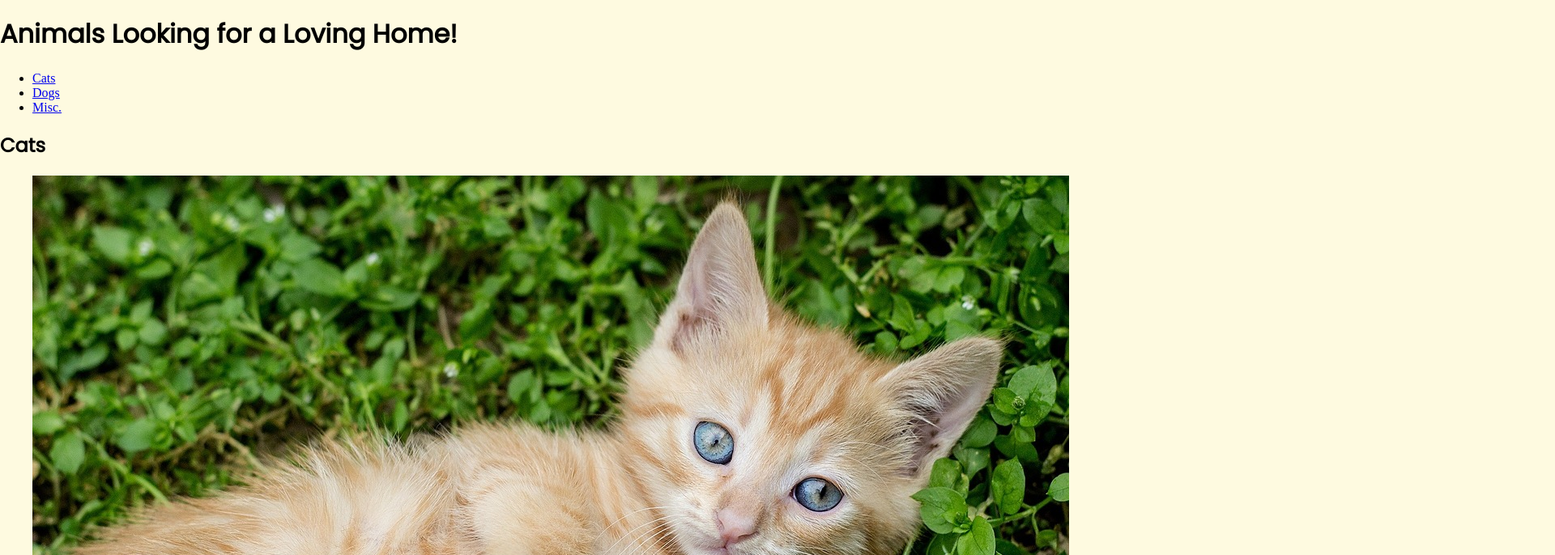
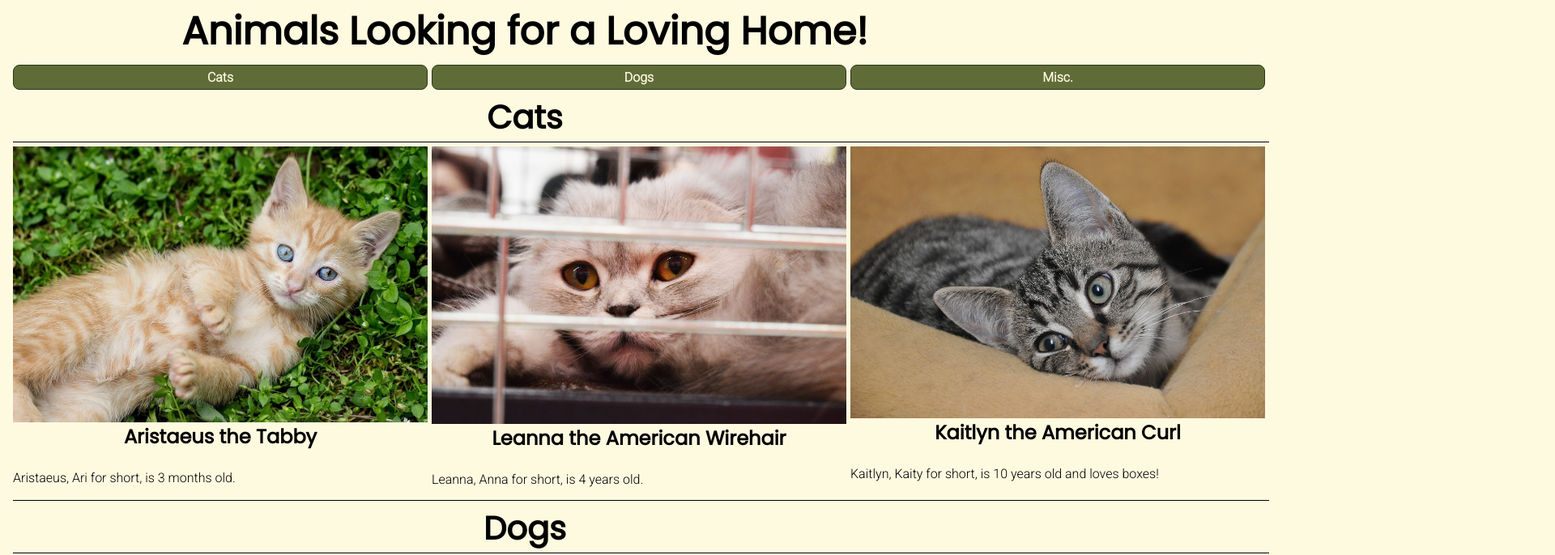
Before and after one commit to GamingOnTheFloor/final-website-project-animal-shelter, a plain HTML site: page animals.html in a window 1280 px wide. Shown: the part 56-742 px from the top of the page at 81% size, 1920 px wide, since content can reach past the window. Drawn offline with Linux system fonts and the light colour scheme.

Commit message:
All that's really left is the project eval report.

```diff
--- a/animals.html
+++ b/animals.html
@@ -9,6 +9,79 @@
     <link rel="preconnect" href="https://fonts.gstatic.com" crossorigin>
     <link href="https://fonts.googleapis.com/css2?family=Poppins&family=Roboto:wght@300&display=swap" rel="stylesheet">
     <link rel="stylesheet" media="screen and (min-width: 970px)" href="main.css">
+    <style>
+        main img {
+            display: block;
+            width: 512px;
+            height: auto;
+            margin-left: auto;
+            margin-right: auto;
+            width: 512px;
+
+        }
+        h3 {
+            margin-top: 0;
+            font-size: 24px;
+        }
+        main section h1{
+            font-size: 40px;
+        }
+        /* section {
+            display: grid;
+            grid-template-columns: minmax(20em, 1fr), 520px;
+            grid-template-rows: auto;
+            grid-template-areas: "text pictures";
+        }
+        section h1, section ul li h3, section ul li p {
+            grid-area: text;
+        }
+        section ul li img {
+            grid-area: pictures;
+        } */
+        main ul {
+            list-style-type: none;
+            margin: 0;
+            padding: 0;
+            padding-left: 0em;
+            display: flex;
+        }
+        main li {
+            border-top: black 1px solid;
+            border-bottom: black 1px solid;
+            padding-top: 5px;
+            padding-right: 5px;
+        }
+        section#quick_links li {
+            border: none;
+        }
+        main p {
+            display: block;
+            margin-left: auto;
+            margin-right: auto;
+            width: 512px;
+        }
+        section#quick_links ul li a{
+            display: block;
+            margin-left: auto;
+            margin-right: auto;
+            width: 512px;
+            text-align: center;
+            text-decoration: none;
+            font-weight: bold;
+            color: #FEFAE0;
+            background-color: #606C38;
+            border: #283618 1px solid;
+            border-radius: .5em;
+            padding-top: 5px;
+            padding-bottom: 5px;
+            padding: 5px
+        }
+        section#quick_links ul li a:focus, section#quick_links ul li a:hover, section#quick_links ul li a:active{
+            background-color: #283618;
+            color: #FEFAE0;
+        }
+
+    </style>
 </head>
 <body>
     <header>
@@ -24,7 +97,7 @@
     </header>
     <main>
         <h1>Animals Looking for a Loving Home!</h1>
-        <section>
+        <section id="quick_links">
             <ul>
                 <li><a href="#cats">Cats</a></li>
                 <li><a href="#dogs">Dogs</a></li>
@@ -35,38 +108,36 @@
         <section id="cats">
             <h1>Cats</h1>
             <ul>
-                <li><img src="animals\cats\tabby-kitten-1517450_1280.jpg" alt="Aristaeus the Tabby"><h3>Aristaeus the Tabby</h3><p class="pet_info">Aristaeus, Ari for short, is ...</p> </li>
-                <li><img src="animals\cats\shelter-cat-2754333_1920.jpg" alt="Leanna the American Wirehair"><h3>Leanna the American Wirehair</h3><p class="pet_info">Leanna, Anna for short, is ...</p> </li>
-                <li><img src="animals\cats\cat-baby-2668321_1920.jpg" alt="Kaitlyn the American Curl"><h3>Kaitlyn the American Curl</h3><p class="pet_info">Kaitlyn, Kaity for short, is ... and loves boxes!</p> </li>
+                <li><img src="animals\cats\tabby-kitten-1517450_1280.jpg" alt="Aristaeus the Tabby"><h3>Aristaeus the Tabby</h3><p class="pet_info">Aristaeus, Ari for short, is 3 months old.</p> </li>
+                <li><img src="animals\cats\shelter-cat-2754333_1920.jpg" alt="Leanna the American Wirehair"><h3>Leanna the American Wirehair</h3><p class="pet_info">Leanna, Anna for short, is 4 years old.</p> </li>
+                <li><img src="animals\cats\cat-baby-2668321_1920.jpg" alt="Kaitlyn the American Curl"><h3>Kaitlyn the American Curl</h3><p class="pet_info">Kaitlyn, Kaity for short, is 10 years old and loves boxes!</p> </li>
             </ul>
         </section>
 
         <section id="dogs">
             <h1>Dogs</h1>
             <ul>
-                <li><img src="animals\dogs\animal-welfare-1116205_1920.jpg" alt="Beatriz the Brittany"><h3>Beatriz the Brittany</h3><p class="pet_info">Beatriz, Beat for short, is ...</p> </li>
-                <li><img src="animals\dogs\rottweiler-750550_1920.jpg" alt="Ragnar the Rottweiler"><h3>Ragnar the Rottweiler</h3><p class="pet_info">Ragnar is ...</p> </li>
-                <li><img src="animals\dogs\shepherd-dog-2669660_1920.jpg" alt="Elsa the Belgian Shepherd"><h3>Elsa the Belgian Shepherd</h3><p class="pet_info">Elsa is ...</p> </li>
+                <li><img src="animals\dogs\animal-welfare-1116205_1920.jpg" alt="Beatriz the Brittany"><h3>Beatriz the Brittany</h3><p class="pet_info">Beatriz, Beat for short, is 5 years old.</p> </li>
+                <li><img src="animals\dogs\rottweiler-750550_1920.jpg" alt="Ragnar the Rottweiler"><h3>Ragnar the Rottweiler</h3><p class="pet_info">Ragnar is 4 years old.</p> </li>
+                <li><img src="animals\dogs\shepherd-dog-2669660_1920.jpg" alt="Elsa the Belgian Shepherd"><h3>Elsa the Belgian Shepherd</h3><p class="pet_info">Elsa is 12 years old.</p> </li>
             </ul>
         </section>
 
         <section id="misc">
             <h1>Misc.</h1>
             <ul>
-                <li><img src="animals\misc\chicken-3741129_1920.jpg" alt="Ritu the Chicken"><h3>Ritu the Chicken</h3><p class="pet_info">Rito is ...</p> </li>
-                <li><img src="animals\misc\goat-4221550_1920.jpg" alt="Spiridon the Goat"><h3>Spiridon the Goat</h3><p class="pet_info">Spiridon, Spiri for short, is ...</p> </li>
-                <li><img src="animals\misc\hare-2514837_1920.jpg" alt="Rosetta the Bunny"><h3>Rosetta the Bunny</h3><p class="pet_info">Rosetta, Rosie for short, is ...</p> </li>
+                <li><img src="animals\misc\chicken-3741129_1920.jpg" alt="Ritu the Chicken"><h3>Ritu the Chicken</h3><p class="pet_info">Rito is 4 years old.</p> </li>
+                <li><img src="animals\misc\goat-4221550_1920.jpg" alt="Spiridon the Goat"><h3>Spiridon the Goat</h3><p class="pet_info">Spiridon, Spiri for short, is 16 years old.</p> </li>
+                <li><img src="animals\misc\hare-2514837_1920.jpg" alt="Rosetta the Bunny"><h3>Rosetta the Bunny</h3><p class="pet_info">Rosetta, Rosie for short, is 1 year old.</p> </li>
             </ul>
         </section>
     </main>
     <footer>
         <div id="contact_icons">
-            <p>
                 <a href="mailto:info@pethitched.org"><img src="icons/email.svg" alt="Email"></a>
                 <a href="tel:+18018675309"><img src="icons/phone.svg" alt="Phone"></a>
                 <a href="https://www.instagram.com/pet_hitched_animal_shelter/"><img src="icons/instagram.svg" alt="Instagram logo"></a>
                 <a href="https://facebook.com/pet.hitched.animal.shelter"><img src="icons/facebook.svg" alt="Facebook logo"></a>
-            </p>
         </div>
         <div id="hours">
             <p>Our Hours</p>
@@ -81,9 +152,9 @@
             </ul>
         </div>
         <div id="contact_words">
-            <p><a href="mailto:info@pethitched.org">info@pethitched.org</a></p>
-            <p><a href="tel:+18018675309">(801) 867-5309</a></p>
             <p>2735 Monroe Blvd, Ogden, UT 84403</p>
+            <p>Email <a href="mailto:info@pethitched.org">info@pethitched.org</a></p>
+            <p>Phone <a href="tel:+18018675309">(801) 867-5309</a></p>
             <p><small>Copyright &copy; 2023, Pet Hitched Animal Shelter, All Rights Reserved</small></p>
         </div>
     </footer>
--- a/main.css
+++ b/main.css
@@ -4,6 +4,7 @@ html {
     box-sizing: border-box;
     margin: 0;
     padding: 0;
+    font-family: 'Roboto', sans-serif;
 }
 
 * {
@@ -20,8 +21,23 @@ h1, h2, h3, h4, h5, h6 {
     font-family: 'Poppins', sans-serif;
 }
 
+h1, h3 {
+    text-align: center;
+}
+
+h1 {
+    padding-bottom: 0;
+    margin-bottom: 0;
+    font-size: 48px;
+    margin-top: .1em;
+}
+
 p {
     font-family: 'Roboto', sans-serif;
+}
+
+main {
+    padding-left: 1em;
 }
 
 header {
```
Also changed, not shown: contact.html (+24 -5 lines), index.html (+27 -0 lines), 1 other file.
